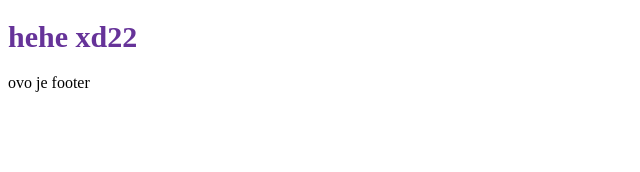
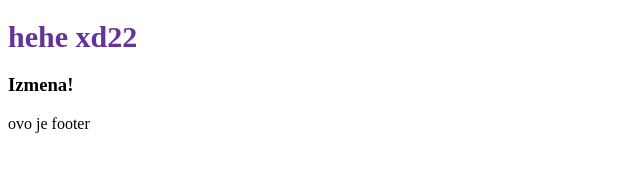
Before and after one commit to MilanaSabovljev/use-once, a plain HTML site: page index.html in a window 1280 px wide. Shown: the whole page, without its empty margins (0-640 px from the left). Drawn offline with Linux system fonts and the light colour scheme.

Commit message:
Add files via upload
Dodat tekst

```diff
--- a/index.html
+++ b/index.html
@@ -8,6 +8,7 @@
 </head>
 <body>
     <h1 class="title">hehe xd22</h1>
+    <h3>Izmena!</h3>
     <footer>
         ovo je footer
     </footer>
```
